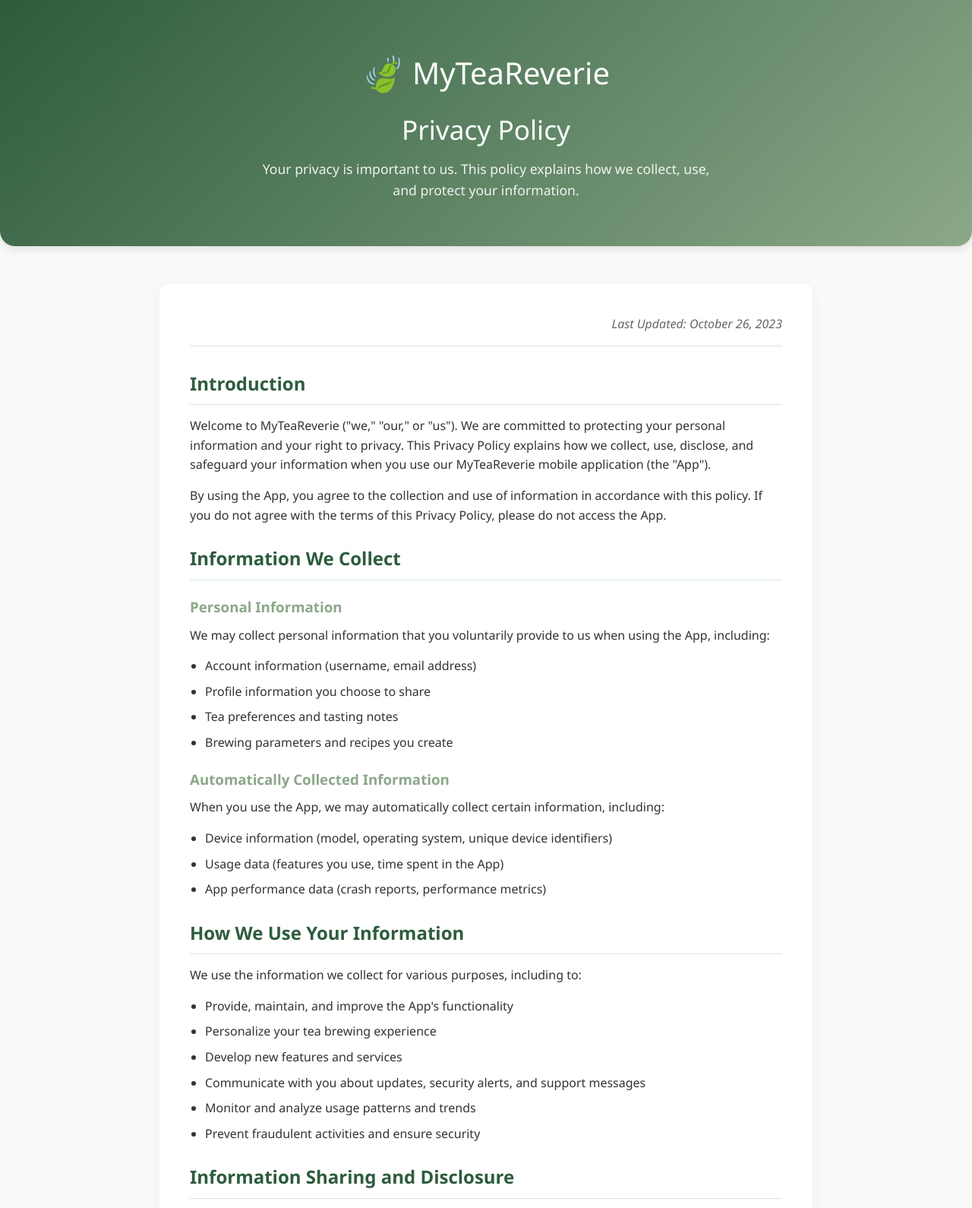
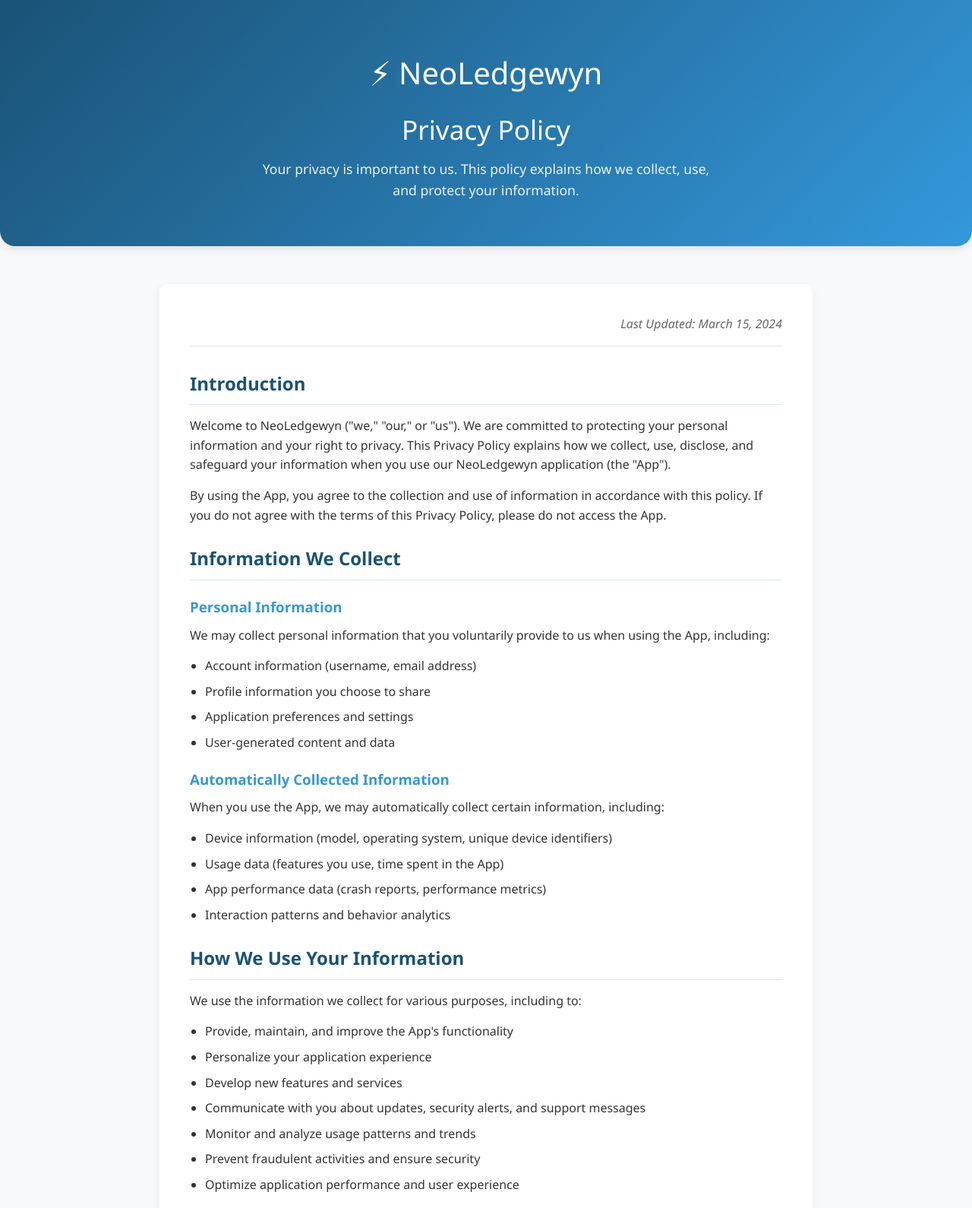
Before and after one commit to zxjota/NeoLedgewyn-web, a plain HTML site: page index.html in a window 1280 px wide. Shown: the top 1590 px of the page at 76% size. Drawn offline with Linux system fonts and the light colour scheme.

Commit message:
Update index.html

```diff
--- a/index.html
+++ b/index.html
@@ -3,15 +3,15 @@
 <head>
     <meta charset="UTF-8">
     <meta name="viewport" content="width=device-width, initial-scale=1.0">
-    <title>Privacy Policy - MyTeaReverie</title>
+    <title>Privacy Policy - NeoLedgewyn</title>
     <style>
         :root {
-            --primary-color: #2d5c3d;
-            --secondary-color: #8ba888;
-            --accent-color: #d4e8d9;
+            --primary-color: #1a5276;
+            --secondary-color: #3498db;
+            --accent-color: #d6eaf8;
             --text-color: #333;
             --light-text: #666;
-            --background-color: #f9f9f7;
+            --background-color: #f8f9fa;
             --card-bg: #ffffff;
             --border-color: #e0e0e0;
         }
@@ -181,8 +181,8 @@
     <header>
         <div class="container">
             <div class="logo">
-                <span class="logo-icon">🍃</span>
-                <span>MyTeaReverie</span>
+                <span class="logo-icon">⚡</span>
+                <span>NeoLedgewyn</span>
             </div>
             <h1>Privacy Policy</h1>
             <p>Your privacy is important to us. This policy explains how we collect, use, and protect your information.</p>
@@ -191,10 +191,10 @@
 
     <div class="container">
         <div class="content">
-            <div class="last-updated">Last Updated: October 26, 2023</div>
+            <div class="last-updated">Last Updated: March 15, 2024</div>
 
             <h2>Introduction</h2>
-            <p>Welcome to MyTeaReverie ("we," "our," or "us"). We are committed to protecting your personal information and your right to privacy. This Privacy Policy explains how we collect, use, disclose, and safeguard your information when you use our MyTeaReverie mobile application (the "App").</p>
+            <p>Welcome to NeoLedgewyn ("we," "our," or "us"). We are committed to protecting your personal information and your right to privacy. This Privacy Policy explains how we collect, use, disclose, and safeguard your information when you use our NeoLedgewyn application (the "App").</p>
 
             <p>By using the App, you agree to the collection and use of information in accordance with this policy. If you do not agree with the terms of this Privacy Policy, please do not access the App.</p>
 
@@ -205,8 +205,8 @@
             <ul>
                 <li>Account information (username, email address)</li>
                 <li>Profile information you choose to share</li>
-                <li>Tea preferences and tasting notes</li>
-                <li>Brewing parameters and recipes you create</li>
+                <li>Application preferences and settings</li>
+                <li>User-generated content and data</li>
             </ul>
 
             <h3>Automatically Collected Information</h3>
@@ -215,17 +215,19 @@
                 <li>Device information (model, operating system, unique device identifiers)</li>
                 <li>Usage data (features you use, time spent in the App)</li>
                 <li>App performance data (crash reports, performance metrics)</li>
+                <li>Interaction patterns and behavior analytics</li>
             </ul>
 
             <h2>How We Use Your Information</h2>
             <p>We use the information we collect for various purposes, including to:</p>
             <ul>
                 <li>Provide, maintain, and improve the App's functionality</li>
-                <li>Personalize your tea brewing experience</li>
+                <li>Personalize your application experience</li>
                 <li>Develop new features and services</li>
                 <li>Communicate with you about updates, security alerts, and support messages</li>
                 <li>Monitor and analyze usage patterns and trends</li>
                 <li>Prevent fraudulent activities and ensure security</li>
+                <li>Optimize application performance and user experience</li>
             </ul>
 
             <h2>Information Sharing and Disclosure</h2>
@@ -238,7 +240,7 @@
             </ul>
 
             <h2>Data Security</h2>
-            <p>We implement appropriate technical and organizational security measures designed to protect the security of your personal information. However, please note that no method of transmission over the Internet or electronic storage is 100% secure, and we cannot guarantee absolute security.</p>
+            <p>We implement appropriate technical and organizational security measures designed to protect the security of your personal information. We use industry-standard encryption protocols for data transmission and storage. However, please note that no method of transmission over the Internet or electronic storage is 100% secure, and we cannot guarantee absolute security.</p>
 
             <h2>Your Data Rights</h2>
             <p>Depending on your location, you may have the following rights regarding your personal information:</p>
@@ -264,14 +266,16 @@
                 <h3>Contact Us</h3>
                 <p>If you have any questions about this Privacy Policy or our data practices, please contact us at:</p>
                 <p><strong>Email:</strong> finastratechnologies@gmail.com</p>
-                <p><strong>App Name:</strong> MyTeaReverie</p>
+                <p><strong>App Name:</strong> NeoLedgewyn</p>
+                <p>We typically respond to inquiries within 1-2 business days.</p>
             </div>
         </div>
     </div>
 
     <footer>
         <div class="container">
-            <p>&copy; 2023 MyTeaReverie. All rights reserved.</p>
+            <p>&copy; 2024 NeoLedgewyn. All rights reserved.</p>
+            <p style="margin-top: 10px; font-size: 0.8rem;">This Privacy Policy is effective as of March 15, 2024.</p>
         </div>
     </footer>
 
@@ -296,6 +300,25 @@
                 behavior: 'smooth'
             });
         });
+
+        // Smooth scrolling for anchor links
+        document.querySelectorAll('a[href^="#"]').forEach(anchor => {
+            anchor.addEventListener('click', function (e) {
+                if (this.getAttribute('href') === '#') return;
+
+                e.preventDefault();
+
+                const targetId = this.getAttribute('href');
+                const targetElement = document.querySelector(targetId);
+
+                if (targetElement) {
+                    window.scrollTo({
+                        top: targetElement.offsetTop - 20,
+                        behavior: 'smooth'
+                    });
+                }
+            });
+        });
     </script>
 </body>
 </html>
```
